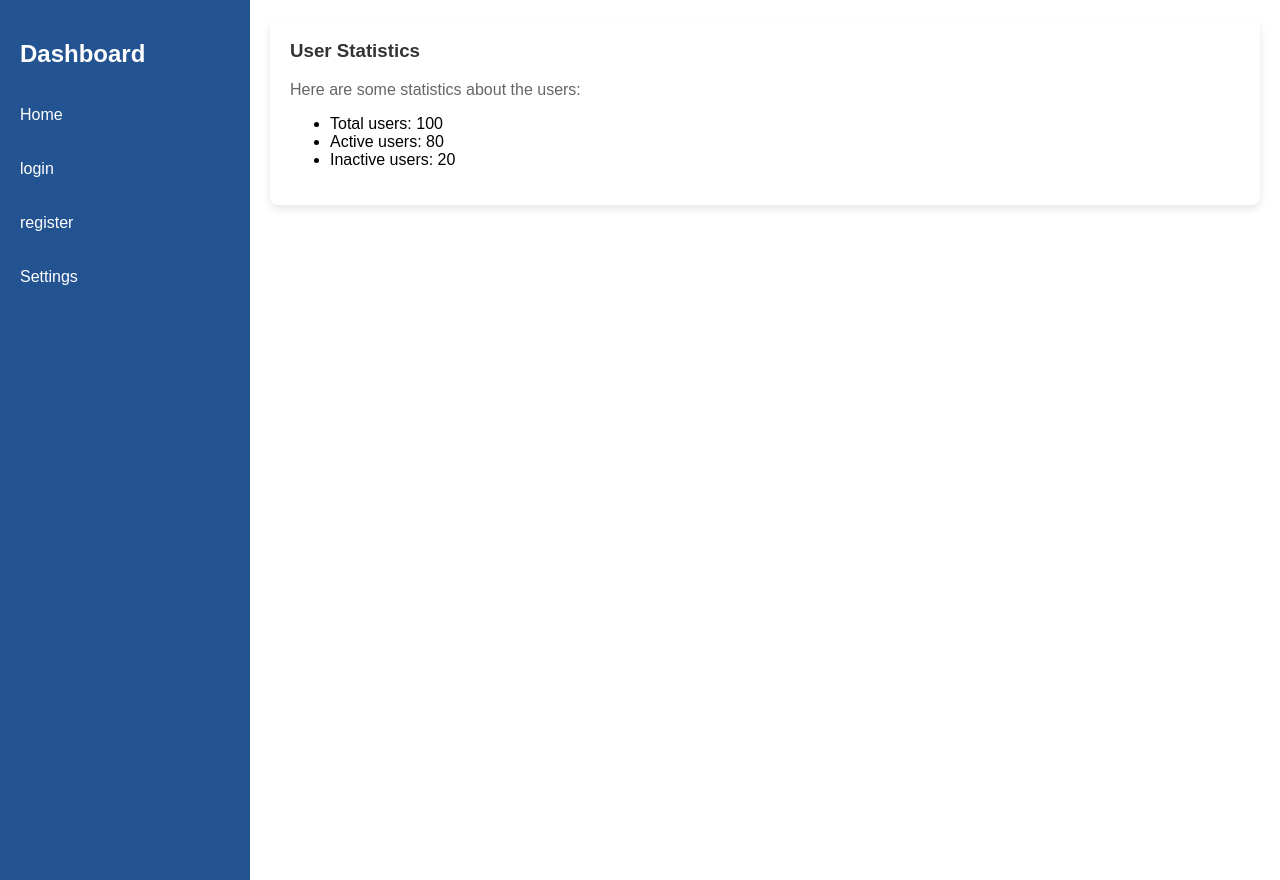
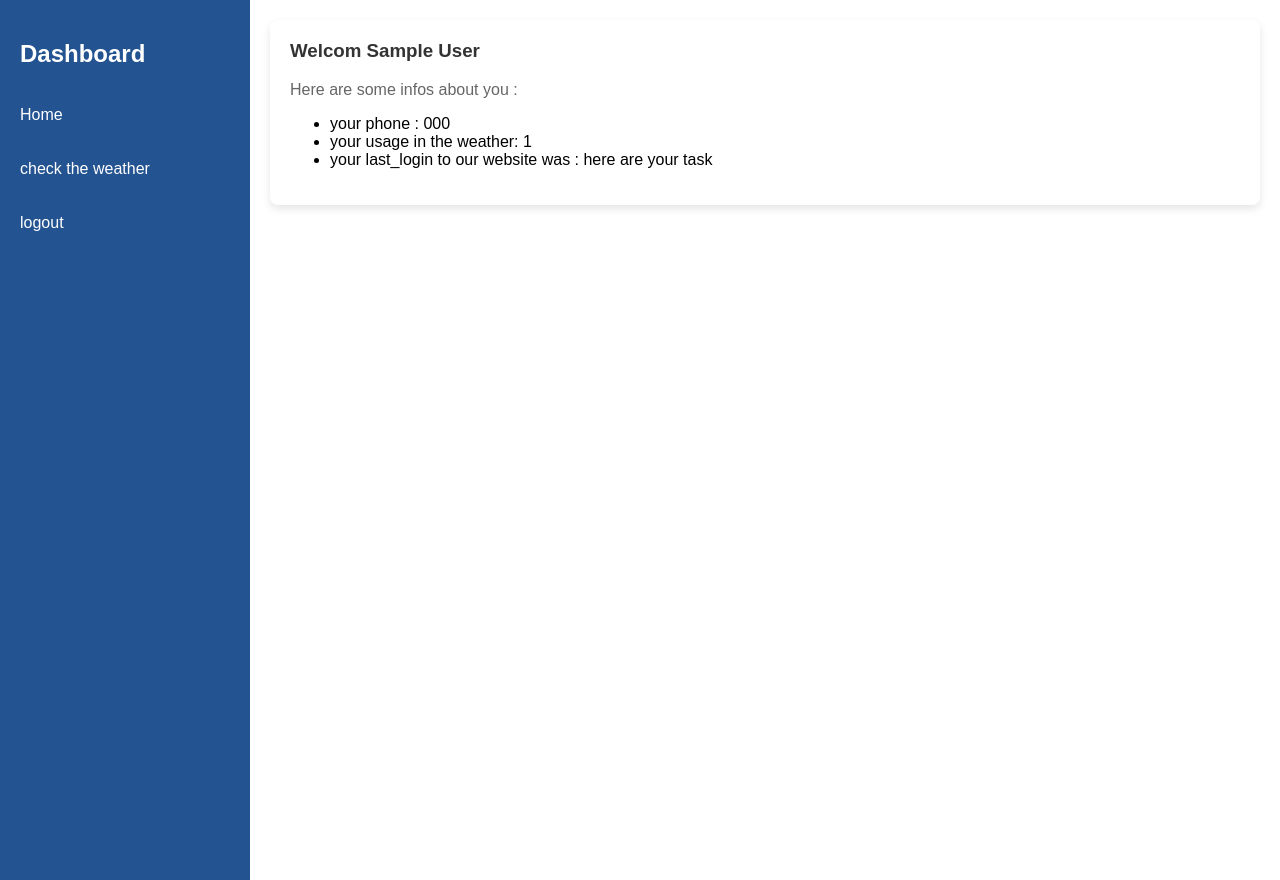
Before and after one commit to ibrahimfakhrey/sports_news, a Flask app: page / in a window 1280 px wide. Run offline with Flask 3, Linux system fonts and the light colour scheme; a user stored in the database is signed in; tables that the repository leaves empty hold one stand-in row (values such as "Sample post").

Commit message:
added the timeghgfdvdfsvdsvcdsjvjhkv

```diff
--- a/main.py
+++ b/main.py
@@ -156,12 +156,20 @@ def login():
         target=User.query.filter_by(phone=user_name).first()
         if target and check_password_hash( target.password,password):
             login_user(target)
-            return redirect("/t")
+            return redirect("/")
         else:
            return redirect("/register")
 
 
     return render_template("login.html")
+@app.route("/get_questions")
+def get_questions():
+    params={
+        "amount":10,
+        "category":21
+    }
+    response=requests.get(url="https://opentdb.com/api.php",params=params)
+    return response.json()
 @app.route("/logout")
 def logout():
     logout_user()
--- a/templates/dash.html
+++ b/templates/dash.html
@@ -94,19 +94,24 @@
     <h2>Dashboard</h2>
     <ul>
       <li><a href="#">Home</a></li>
+      {% if current_user.is_authenticated %}
+
+         <li><a href="/t">check the weather</a></li>
+         <li><a href="/logout">logout</a></li>
+      {% else %}
       <li><a href="/login">login</a></li>
       <li><a href="/register">register</a></li>
-      <li><a href="#">Settings</a></li>
+   {% endif %}
     </ul>
   </div>
   <div class="content">
     <div class="card">
-      <h3>User Statistics</h3>
-      <p>Here are some statistics about the users:</p>
+      <h3>Welcom {{ current_user.name }}</h3>
+      <p>Here are some infos about  you :</p>
       <ul>
-        <li>Total users: 100</li>
-        <li>Active users: 80</li>
-        <li>Inactive users: 20</li>
+        <li>your phone : {{current_user.phone }}</li>
+        <li>your usage in the weather: {{current_user.search_count}}</li>
+        <li>your last_login to our website was : here are your task </li>
       </ul>
     </div>
   </div>
```
